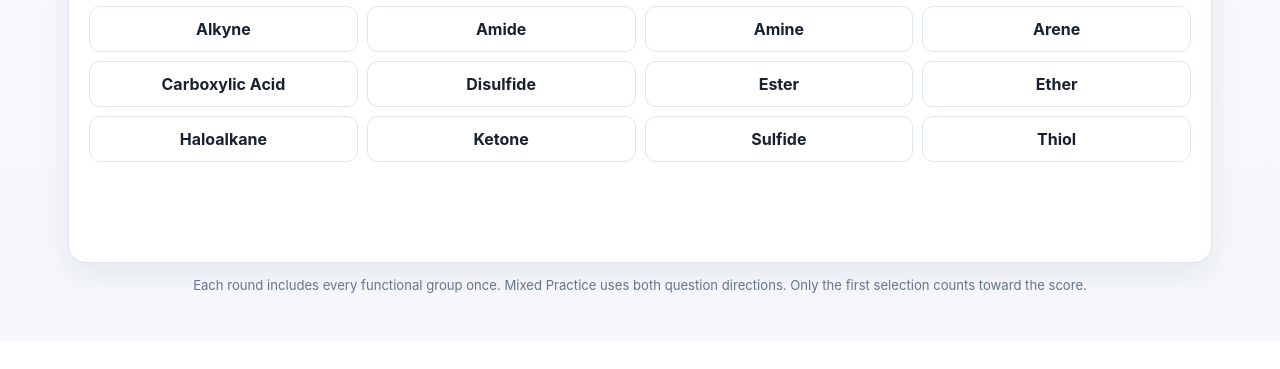
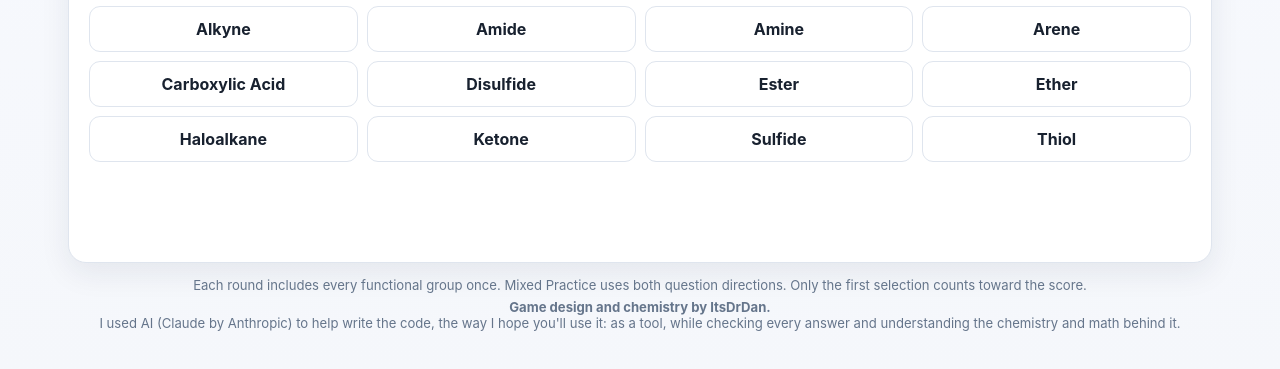
Before and after one commit to ItsDrDan/organic, a plain HTML site: page functional groups/index.html in a window 1280 px wide. Shown: the part 583-952 px from the top of the page. Before the commit the page ends 924 px from the top, so only its background shows below. Drawn offline with Linux system fonts and the light colour scheme.

Commit message:
Add AI-use credit to footer
Co-Authored-By: Claude Opus 5.5 <noreply@anthropic.com>
Claude-Session: https://claude.ai/code/session_016Zg6ddKsfmMf3vxAeW57XC

```diff
--- a/functional groups/index.html
+++ b/functional groups/index.html
@@ -156,7 +156,7 @@
       </div>
     </section>
   </main>
-  <div class="tiny-note">Each round includes every functional group once. Mixed Practice uses both question directions. Only the first selection counts toward the score.</div>
+  <div class="tiny-note">Each round includes every functional group once. Mixed Practice uses both question directions. Only the first selection counts toward the score.<br><span class="dd-credit" style="display:inline-block;margin-top:6px"><strong>Game design and chemistry by ItsDrDan.</strong><br>I used AI (Claude by Anthropic) to help write the code, the way I hope you'll use it: as a tool, while checking every answer and understanding the chemistry and math behind it.</span></div>
 </div>
 
 <script>
```
Also changed, not shown: index.html (+1 -1 lines).
